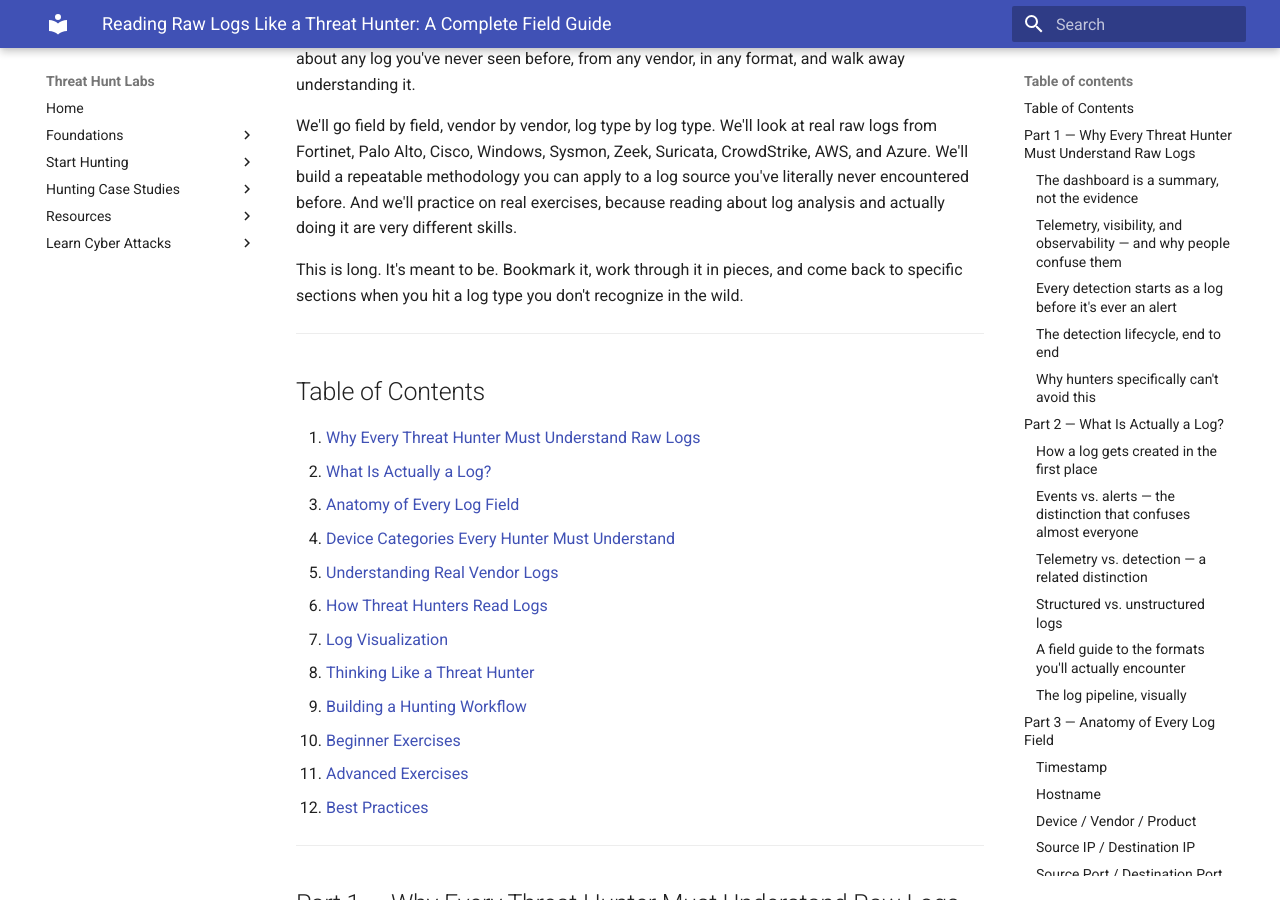
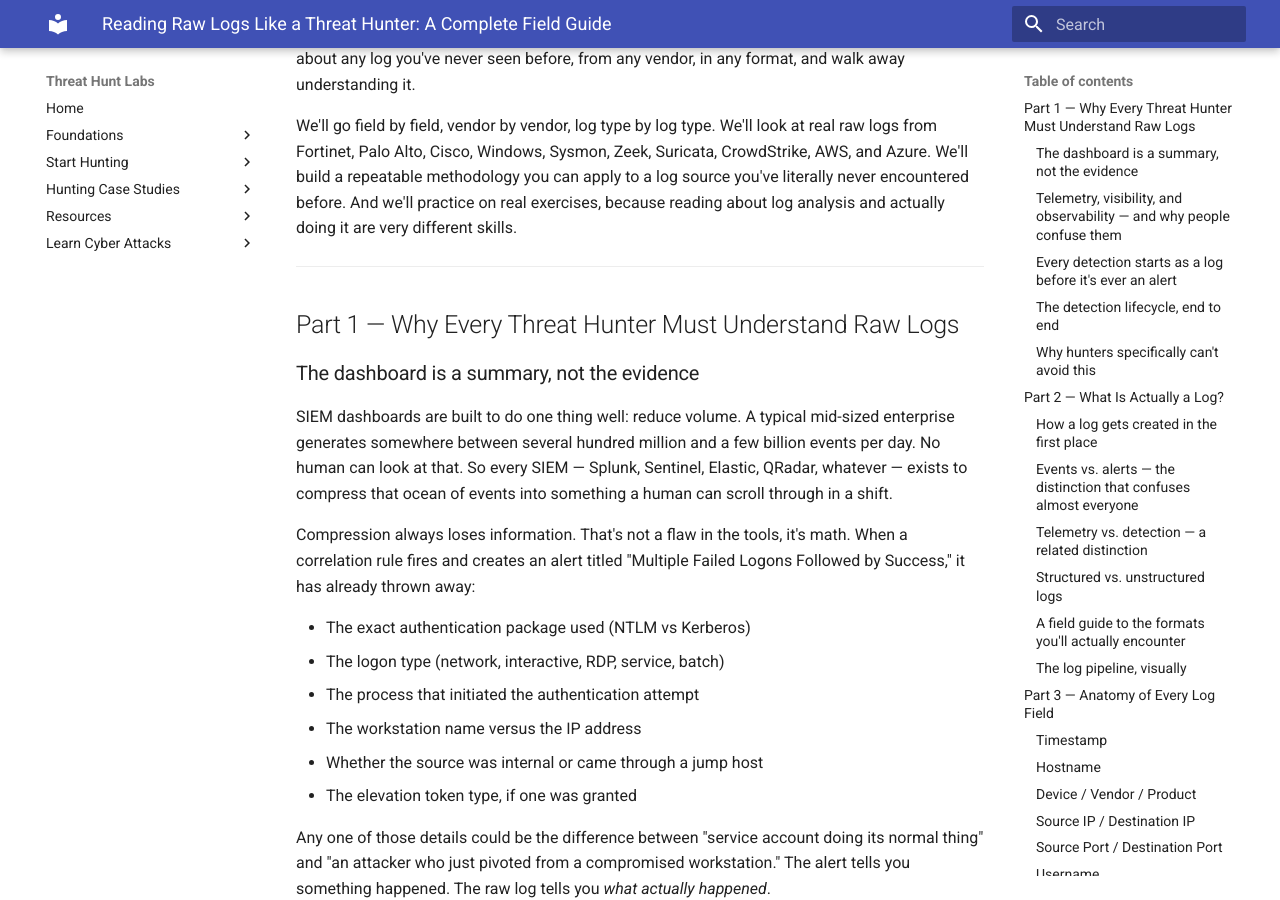
Before and after one commit to pbmundas/ThreatHuntingLabs, an MkDocs documentation site: the page built from docs/Start-Hunting/Reading-Raw-Logs-Like-a-Threat-Hunter.md, in a window 1280 px wide and 900 px high, scrolled down 590 px. Built offline with MkDocs 1.6.1 and Material for MkDocs 9.7.7, drawn with Linux system fonts in a browser that asks for light colours.

Commit message:
Update Reading-Raw-Logs-Like-a-Threat-Hunter.md

```diff
--- a/docs/Start-Hunting/Reading-Raw-Logs-Like-a-Threat-Hunter.md
+++ b/docs/Start-Hunting/Reading-Raw-Logs-Like-a-Threat-Hunter.md
@@ -11,25 +11,6 @@
 This guide exists to close that gap. Not by giving you a cheat sheet of log formats to memorize — those go stale the moment a vendor ships a new log schema — but by teaching you how to *think* about any log you've never seen before, from any vendor, in any format, and walk away understanding it.
 
 We'll go field by field, vendor by vendor, log type by log type. We'll look at real raw logs from Fortinet, Palo Alto, Cisco, Windows, Sysmon, Zeek, Suricata, CrowdStrike, AWS, and Azure. We'll build a repeatable methodology you can apply to a log source you've literally never encountered before. And we'll practice on real exercises, because reading about log analysis and actually doing it are very different skills.
-
-This is long. It's meant to be. Bookmark it, work through it in pieces, and come back to specific sections when you hit a log type you don't recognize in the wild.
-
----
-
-## Table of Contents
-
-1. [Why Every Threat Hunter Must Understand Raw Logs](#part-1)
-2. [What Is Actually a Log?](#part-2)
-3. [Anatomy of Every Log Field](#part-3)
-4. [Device Categories Every Hunter Must Understand](#part-4)
-5. [Understanding Real Vendor Logs](#part-5)
-6. [How Threat Hunters Read Logs](#part-6)
-7. [Log Visualization](#part-7)
-8. [Thinking Like a Threat Hunter](#part-8)
-9. [Building a Hunting Workflow](#part-9)
-10. [Beginner Exercises](#part-10)
-11. [Advanced Exercises](#part-11)
-12. [Best Practices](#part-12)
 
 ---
 
```
